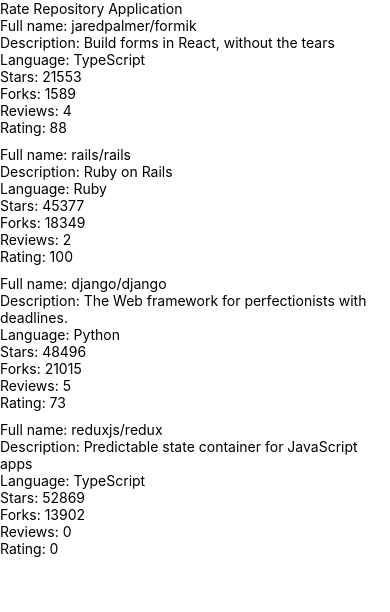
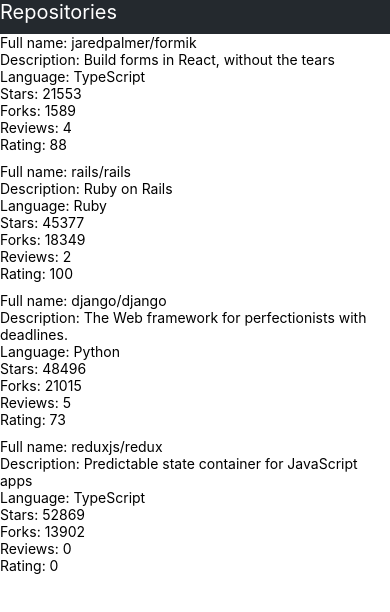
Before and after one commit to hrtune/fullstackopen-reactnative, a React Native app in the folder rate-repository-app/: screen / in a window 390 px wide. Shown: the top 612 px of the page. Built offline with nearby package versions, Linux system fonts and the light colour scheme.

Commit message:
Make tab bar and tab (10.4)

```diff
--- /dev/null
+++ b/rate-repository-app/src/components/AppBar.jsx
@@ -0,0 +1,21 @@
+import { View, StyleSheet } from "react-native";
+import Constants from "expo-constants";
+import AppTab from "./AppTab";
+
+const styles = StyleSheet.create({
+  container: {
+    paddingTop: Constants.statusBarHeight,
+    paddingBottom: 10,
+    backgroundColor: "#24292e",
+  },
+});
+
+const AppBar = () => {
+  return (
+    <View style={styles.container}>
+      <AppTab>Repositories</AppTab>
+    </View>
+  );
+};
+
+export default AppBar;
--- /dev/null
+++ b/rate-repository-app/src/components/AppTab.jsx
@@ -0,0 +1,19 @@
+import { StyleSheet, View, Pressable, Text } from "react-native";
+const styles = StyleSheet.create({
+  item: {},
+  text: {
+    color: "#FFFFFF",
+    fontSize: 20,
+  },
+});
+const AppTab = ({ children }) => {
+  return (
+    <View style={styles.item}>
+      <Pressable onPress={() => console.log("pressed:", children)}>
+        <Text style={styles.text}>{children}</Text>
+      </Pressable>
+    </View>
+  );
+};
+
+export default AppTab;
--- a/rate-repository-app/src/components/Main.jsx
+++ b/rate-repository-app/src/components/Main.jsx
@@ -1,10 +1,9 @@
-import Constants from "expo-constants";
-import { Text, StyleSheet, View } from "react-native";
+import { StyleSheet, View } from "react-native";
 import RepositoryList from "./RepositoryList";
+import AppBar from "./AppBar";
 
 const styles = StyleSheet.create({
   container: {
-    marginTop: Constants.statusBarHeight,
     flexGrow: 1,
     flexShrink: 1,
   },
@@ -13,7 +12,7 @@
 const Main = () => {
   return (
     <View style={styles.container}>
-      <Text>Rate Repository Application</Text>
+      <AppBar />
       <RepositoryList />
     </View>
   );
```
